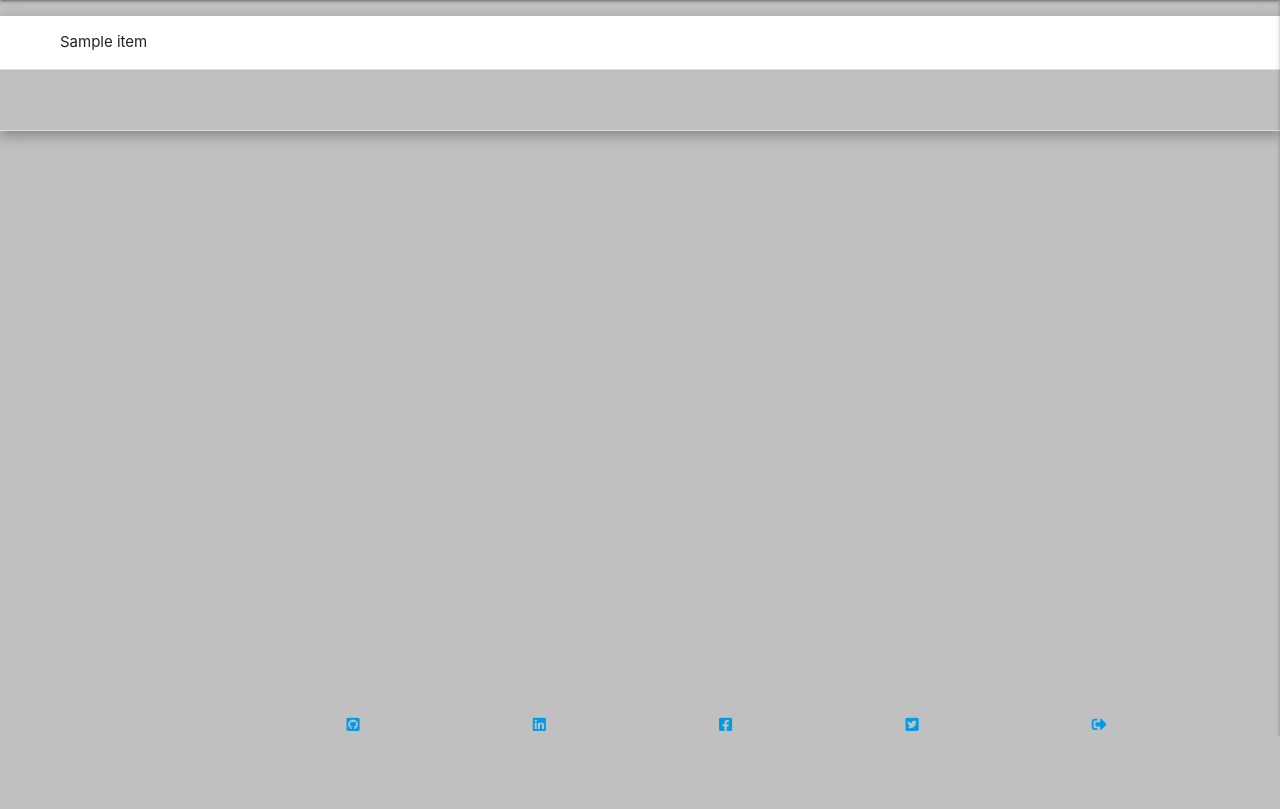
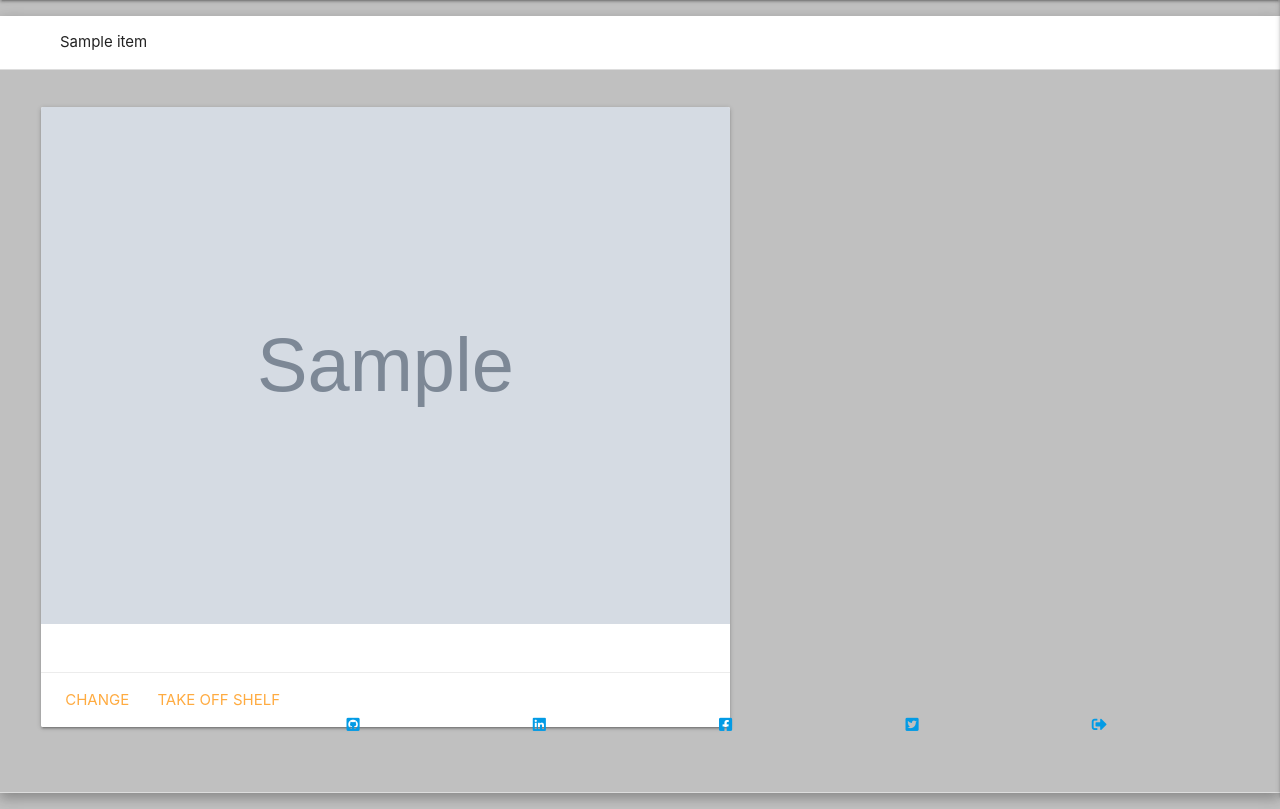
Before and after one commit to CristianBuca/MS3_TopShelf, a Flask app: page /my_shelf in a window 1280 px wide, after a click that opens the changed part. Shown: the part 64-873 px from the top of the page. Before the commit the page ends 800 px from the top, so only its background shows below. Run offline with Flask 2, Linux system fonts and the light colour scheme; the visitor is signed in with stand-in values (Sample User, id 1); grey boxes marked "Sample" are stand-in pictures; a database or web service that is not in the repository returns one stand-in record (values such as "Sample title"); some libraries are stand-ins or nearby versions.

Commit message:
Add(my_shelf): card display for items

```diff
--- a/templates/my_shelf.html
+++ b/templates/my_shelf.html
@@ -6,7 +6,21 @@
     <li>
       <div class="collapsible-header"><i class="material-icons"></i>{{ item.item_name }}</div>
       <div class="collapsible-body">
-
+        <div class="row">
+            <div class="col s12 m7">
+              <div class="card">
+                <div class="card-image">
+                  <img src="{{ item.image }}">
+                </div>
+                <div class="card-content">
+                </div>
+                <div class="card-action">
+                  <a href="#">Change</a>
+                  <a href="#">Take off Shelf</a>
+                </div>
+              </div>
+            </div>
+          </div>
         </div>
     </li>
     {% endfor %}
```
